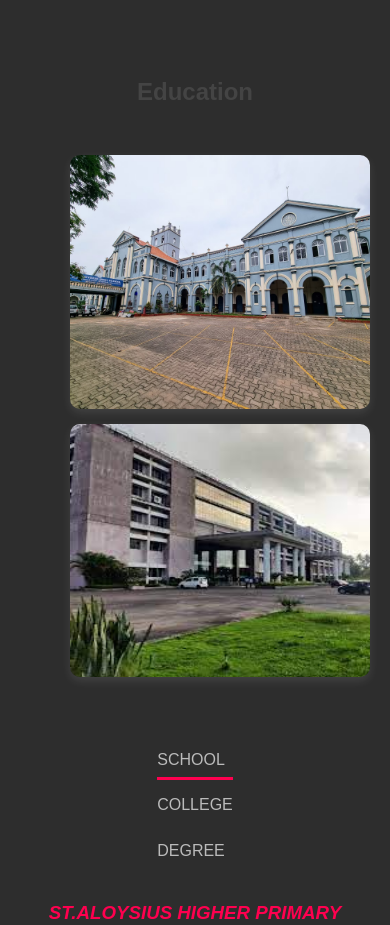
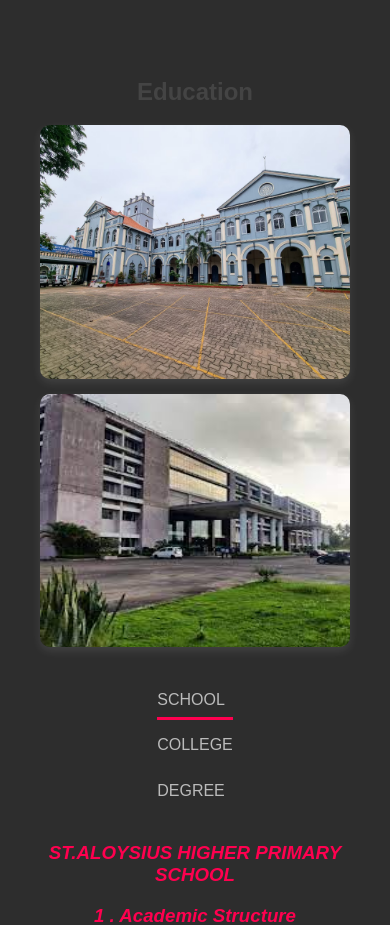
Before and after one commit to Swiftnessclass/Portfolio-yashas, a plain HTML site: page index.html in a window 390 px wide. Shown: the part 3280-4205 px from the top of the page. Drawn offline with Linux system fonts and the light colour scheme; a script that the page names is missing.

Commit message:
Updated styles in style.css

```diff
--- a/style.css
+++ b/style.css
@@ -2191,3 +2191,8 @@ height: 15px;
     margin-left: -7%;
   }
 }
+@media (max-width: 500px){
+  .gallery{
+    padding: 0%;
+  }
+}
```
